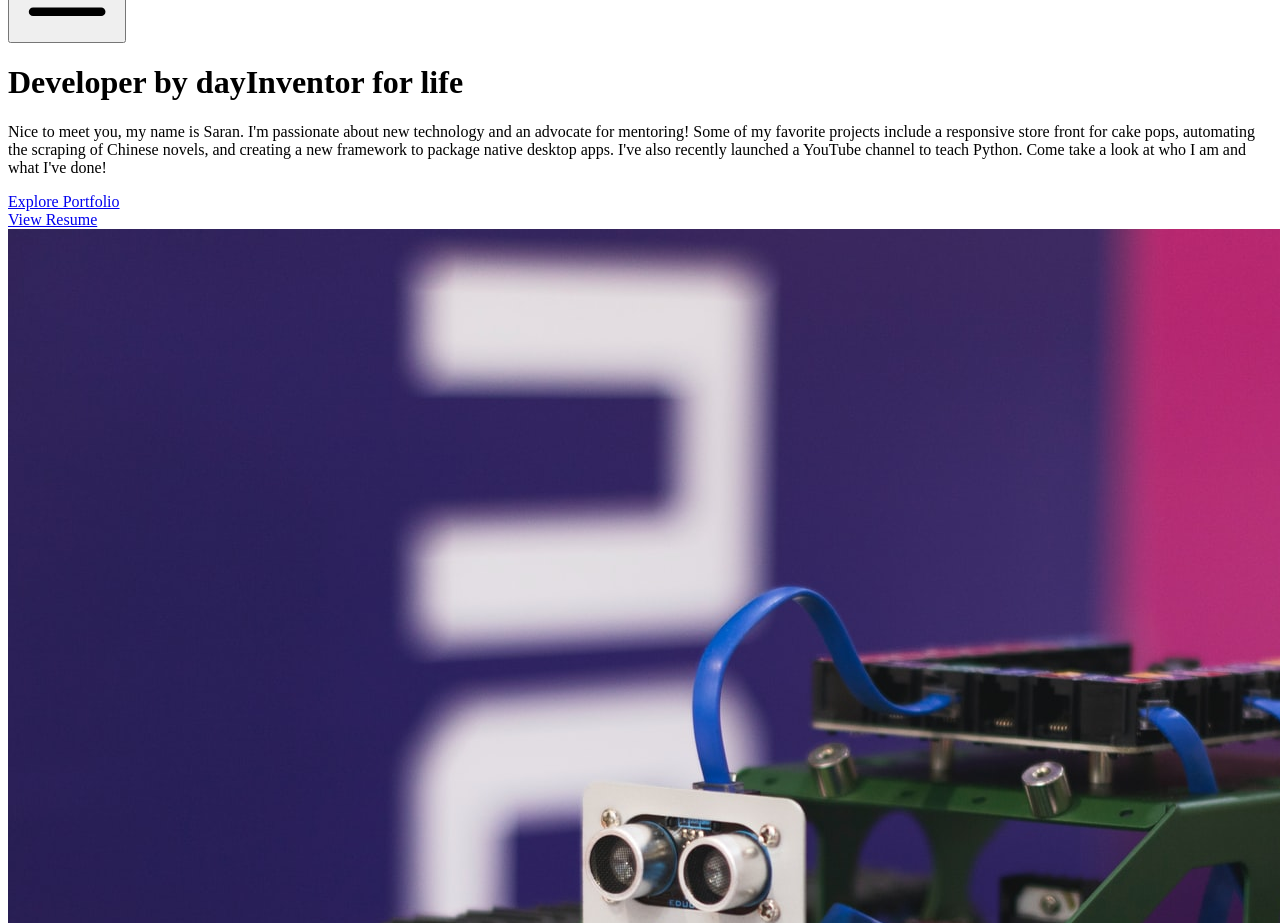
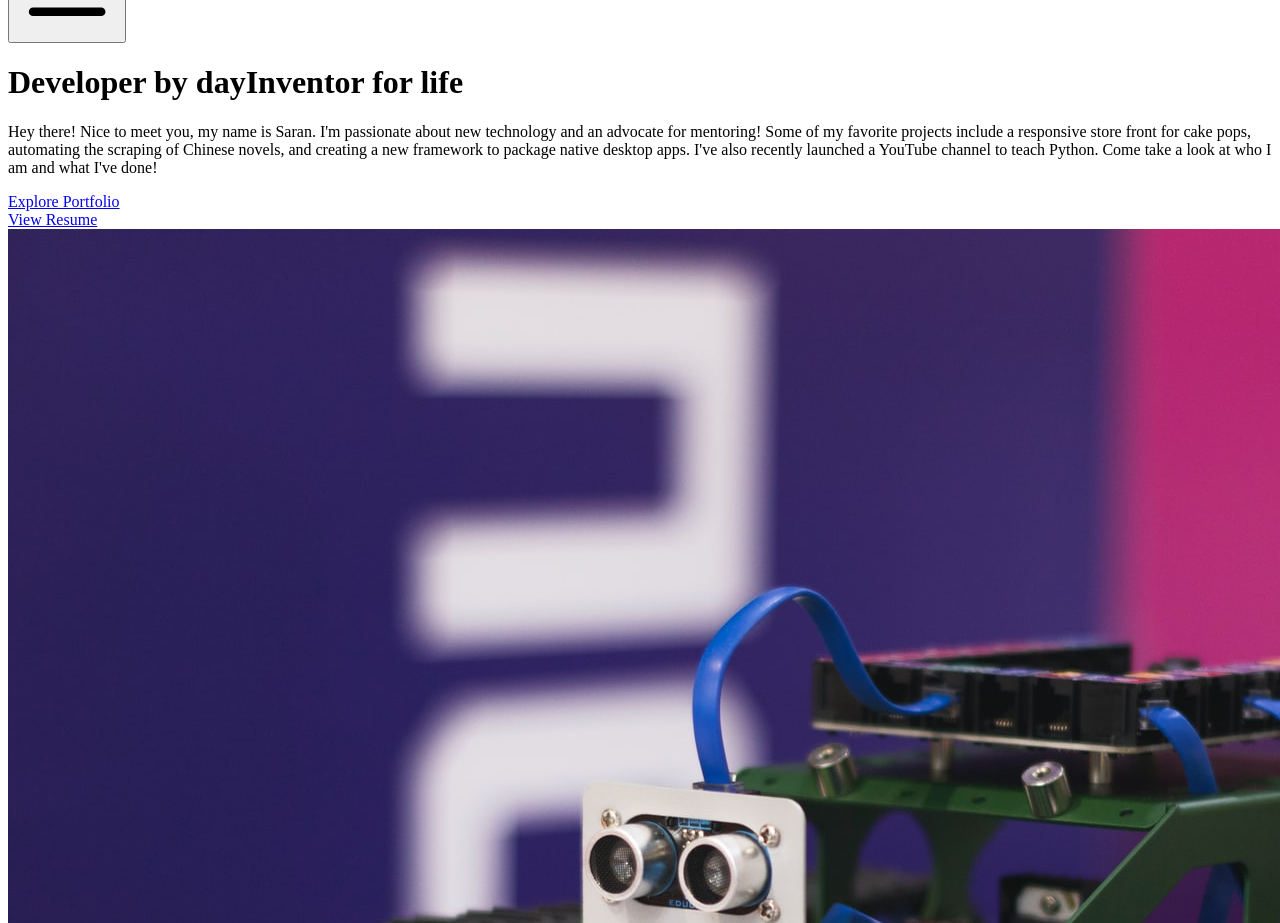
Before and after one commit to SaranSundar/MyPersonalWebsite2021, a Next.js app: page / in a window 1280 px wide. Shown: the part 1100-2023 px from the top of the page. Built offline with nearby package versions, Linux system fonts and the light colour scheme; a web font is replaced by a local one.

Commit message:
Made home page ui better

```diff
--- a/pages/index.js
+++ b/pages/index.js
@@ -7,14 +7,14 @@ export default function HomePage() {
     return (
         <div className="relative bg-gray-50 w-24 min-w-full">
             <main className="lg:relative">
-                <div className="mx-auto max-w-7xl w-full pt-16 pb-20 text-center lg:py-48 lg:text-left">
+                <div className="mx-auto max-w-7xl w-full pt-16 pb-20 text-center lg:py-48">
                     <div className="px-4 lg:w-1/2 sm:px-8 xl:pr-16">
                         <h1 className="text-4xl tracking-tight font-extrabold text-gray-900 sm:text-5xl md:text-6xl lg:text-5xl xl:text-6xl">
-                            <span className="block ">Developer by day</span>
-                            <span className="block text-indigo-600">Inventor for life</span>
+                            <span className="block text-center lg:text-left">Developer by day</span>
+                            <span className="block text-indigo-600 text-center lg:text-left">Inventor for life</span>
                         </h1>
-                        <p className="mt-3 max-w-md mx-auto text-lg text-gray-500 sm:text-xl md:mt-5 md:max-w-3xl">
-                            Nice to meet you, my name is Saran. I'm passionate about new technology and an advocate for mentoring! Some of my favorite
+                        <p className="mt-3 max-w-md text-lg text-gray-500 sm:text-xl md:mt-5 md:max-w-3xl text-left mx-auto">
+                            Hey there! Nice to meet you, my name is Saran. I'm passionate about new technology and an advocate for mentoring! Some of my favorite
                             projects include a responsive store front for cake pops,
                             automating the scraping of Chinese novels, and creating a new framework
                             to package native desktop apps. I've also recently launched a YouTube channel to teach
```
